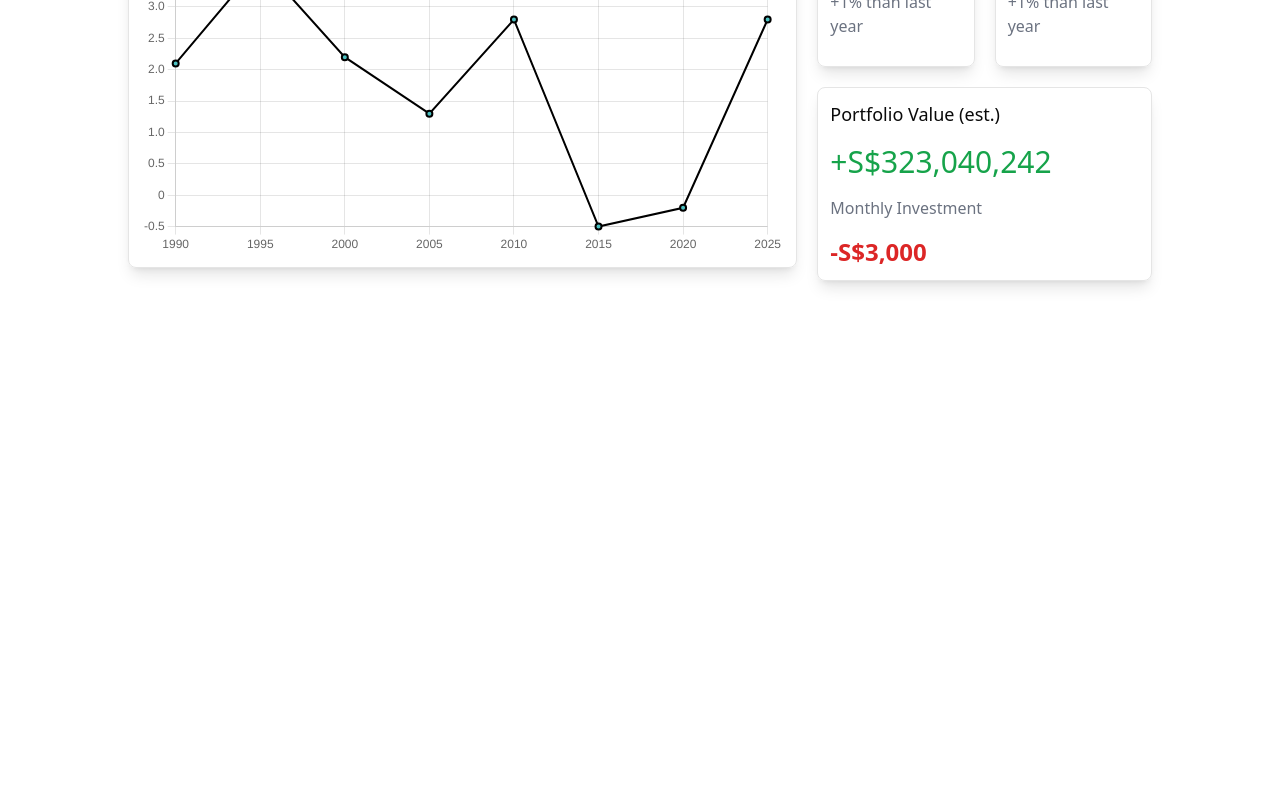
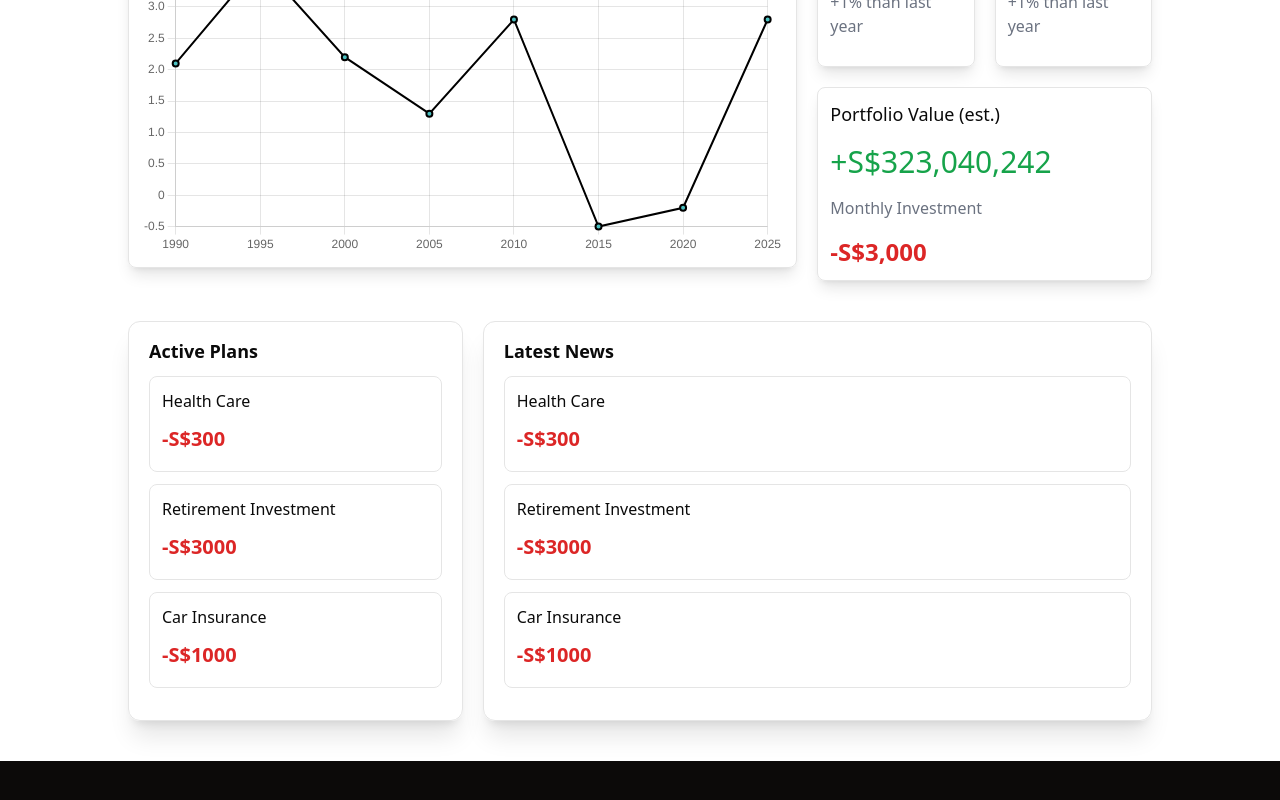
Before and after one commit to Goodev-SG/HACKSINGAPORE, a Next.js app: page /dashboard in a window 1280 px wide. Shown: the part 442-1242 px from the top of the page. Before the commit the page ends 800 px from the top, so only its background shows below. Built offline with nearby package versions, Linux system fonts and the light colour scheme; no server answers.

Commit message:
plans & latest news

```diff
--- a/app/dashboard/page.tsx
+++ b/app/dashboard/page.tsx
@@ -1,6 +1,7 @@
 "use client";
 import CardX from "@/components/card";
 import LineChart from "@/components/linechart";
+import ScrollAreaDemo from "@/components/scrollarea";
 
 const Dashboard = () => {
   return (
@@ -65,6 +66,10 @@ const Dashboard = () => {
           </div>
         </div>
       </div>
+      <div className="flex flex-row gap-5">
+        <ScrollAreaDemo width="w-96" height="h-3/4" title="Active Plans" />
+        <ScrollAreaDemo width="w-3/4" height="h-3/4" title="Latest News" />
+      </div>
     </div>
   );
 };
--- a/app/layout.tsx
+++ b/app/layout.tsx
@@ -8,6 +8,7 @@ import {
 } from "@clerk/nextjs";
 import "./globals.css";
 import Nav from "@/components/nav";
+import Footer from "@/components/footer";
 export default function RootLayout({
   children,
 }: {
@@ -18,8 +19,8 @@ export default function RootLayout({
       <html lang="en">
         <body>
           <Nav />
-
           {children}
+          <Footer />
         </body>
       </html>
     </ClerkProvider>
--- /dev/null
+++ b/components/footer.tsx
@@ -0,0 +1,3 @@
+export default function Footer() {
+  return <div className="w-full h-52 bg-stone-950"></div>;
+}
--- /dev/null
+++ b/components/scrollarea.tsx
@@ -0,0 +1,41 @@
+import * as React from "react";
+
+import { ScrollArea } from "@/components/ui/scroll-area";
+
+const plans = [
+  {
+    title: "Health Care",
+    price: "-S$300",
+  },
+  {
+    title: "Retirement Investment",
+    price: "-S$3000",
+  },
+  {
+    title: "Car Insurance",
+    price: "-S$1000",
+  },
+];
+const plan = plans.map((data) => data);
+
+interface Data {
+  title: string;
+  width: string;
+  height: string;
+}
+
+export default function ScrollAreaDemo({ title, width, height }: Data) {
+  return (
+    <ScrollArea className={`${width} ${height} border rounded-xl shadow-xl`}>
+      <div className="p-5">
+        <h4 className="mb-4 text-lg font-semibold leading-none">{title}</h4>
+        {plan.map((plan) => (
+          <div className="border mb-3 p-3 rounded-lg h-24">
+            <h4 className="text-md mb-3 font-medium">{plan.title}</h4>
+            <p className="text-xl text-red-600 font-semibold">{plan.price}</p>
+          </div>
+        ))}
+      </div>
+    </ScrollArea>
+  );
+}
--- /dev/null
+++ b/components/ui/scroll-area.tsx
@@ -0,0 +1,48 @@
+"use client"
+
+import * as React from "react"
+import * as ScrollAreaPrimitive from "@radix-ui/react-scroll-area"
+
+import { cn } from "@/lib/utils"
+
+const ScrollArea = React.forwardRef<
+  React.ElementRef<typeof ScrollAreaPrimitive.Root>,
+  React.ComponentPropsWithoutRef<typeof ScrollAreaPrimitive.Root>
+>(({ className, children, ...props }, ref) => (
+  <ScrollAreaPrimitive.Root
+    ref={ref}
+    className={cn("relative overflow-hidden", className)}
+    {...props}
+  >
+    <ScrollAreaPrimitive.Viewport className="h-full w-full rounded-[inherit]">
+      {children}
+    </ScrollAreaPrimitive.Viewport>
+    <ScrollBar />
+    <ScrollAreaPrimitive.Corner />
+  </ScrollAreaPrimitive.Root>
+))
+ScrollArea.displayName = ScrollAreaPrimitive.Root.displayName
+
+const ScrollBar = React.forwardRef<
+  React.ElementRef<typeof ScrollAreaPrimitive.ScrollAreaScrollbar>,
+  React.ComponentPropsWithoutRef<typeof ScrollAreaPrimitive.ScrollAreaScrollbar>
+>(({ className, orientation = "vertical", ...props }, ref) => (
+  <ScrollAreaPrimitive.ScrollAreaScrollbar
+    ref={ref}
+    orientation={orientation}
+    className={cn(
+      "flex touch-none select-none transition-colors",
+      orientation === "vertical" &&
+        "h-full w-2.5 border-l border-l-transparent p-[1px]",
+      orientation === "horizontal" &&
+        "h-2.5 flex-col border-t border-t-transparent p-[1px]",
+      className
+    )}
+    {...props}
+  >
+    <ScrollAreaPrimitive.ScrollAreaThumb className="relative flex-1 rounded-full bg-border" />
+  </ScrollAreaPrimitive.ScrollAreaScrollbar>
+))
+ScrollBar.displayName = ScrollAreaPrimitive.ScrollAreaScrollbar.displayName
+
+export { ScrollArea, ScrollBar }
--- /dev/null
+++ b/components/ui/separator.tsx
@@ -0,0 +1,31 @@
+"use client"
+
+import * as React from "react"
+import * as SeparatorPrimitive from "@radix-ui/react-separator"
+
+import { cn } from "@/lib/utils"
+
+const Separator = React.forwardRef<
+  React.ElementRef<typeof SeparatorPrimitive.Root>,
+  React.ComponentPropsWithoutRef<typeof SeparatorPrimitive.Root>
+>(
+  (
+    { className, orientation = "horizontal", decorative = true, ...props },
+    ref
+  ) => (
+    <SeparatorPrimitive.Root
+      ref={ref}
+      decorative={decorative}
+      orientation={orientation}
+      className={cn(
+        "shrink-0 bg-border",
+        orientation === "horizontal" ? "h-[1px] w-full" : "h-full w-[1px]",
+        className
+      )}
+      {...props}
+    />
+  )
+)
+Separator.displayName = SeparatorPrimitive.Root.displayName
+
+export { Separator }
--- a/package.json
+++ b/package.json
@@ -11,6 +11,8 @@
   "dependencies": {
     "@clerk/nextjs": "^5.1.2",
     "@fortawesome/react-fontawesome": "^0.2.2",
+    "@radix-ui/react-scroll-area": "^1.0.5",
+    "@radix-ui/react-separator": "^1.0.3",
     "chart.js": "^4.4.3",
     "class-variance-authority": "^0.7.0",
     "clsx": "^2.1.1",
```
Also changed, not shown: 1 other file (tests, documents, lock files or other folders).
